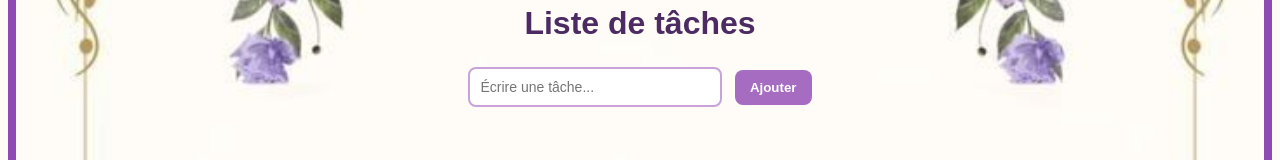
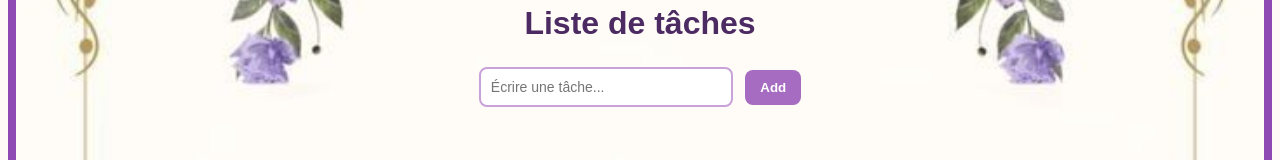
Before and after one commit to safaelgharras/Organisation-d-une-TO-DO-LISTE-en-quipe, a plain HTML site: page index.html in a window 1280 px wide. Shown: the part 321-481 px from the top of the page. Drawn offline with Linux system fonts and the light colour scheme.

Commit message:
changer button ajouter=>add

```diff
--- a/index.html
+++ b/index.html
@@ -10,7 +10,7 @@
 
   <div class="container">
     <input id="inputTache" type="text" placeholder="Écrire une tâche..." />
-    <button id="ajouter">Ajouter</button>
+    <button id="ajouter">Add</button>
   </div>
 
   <ul id="liste"></ul>
```
